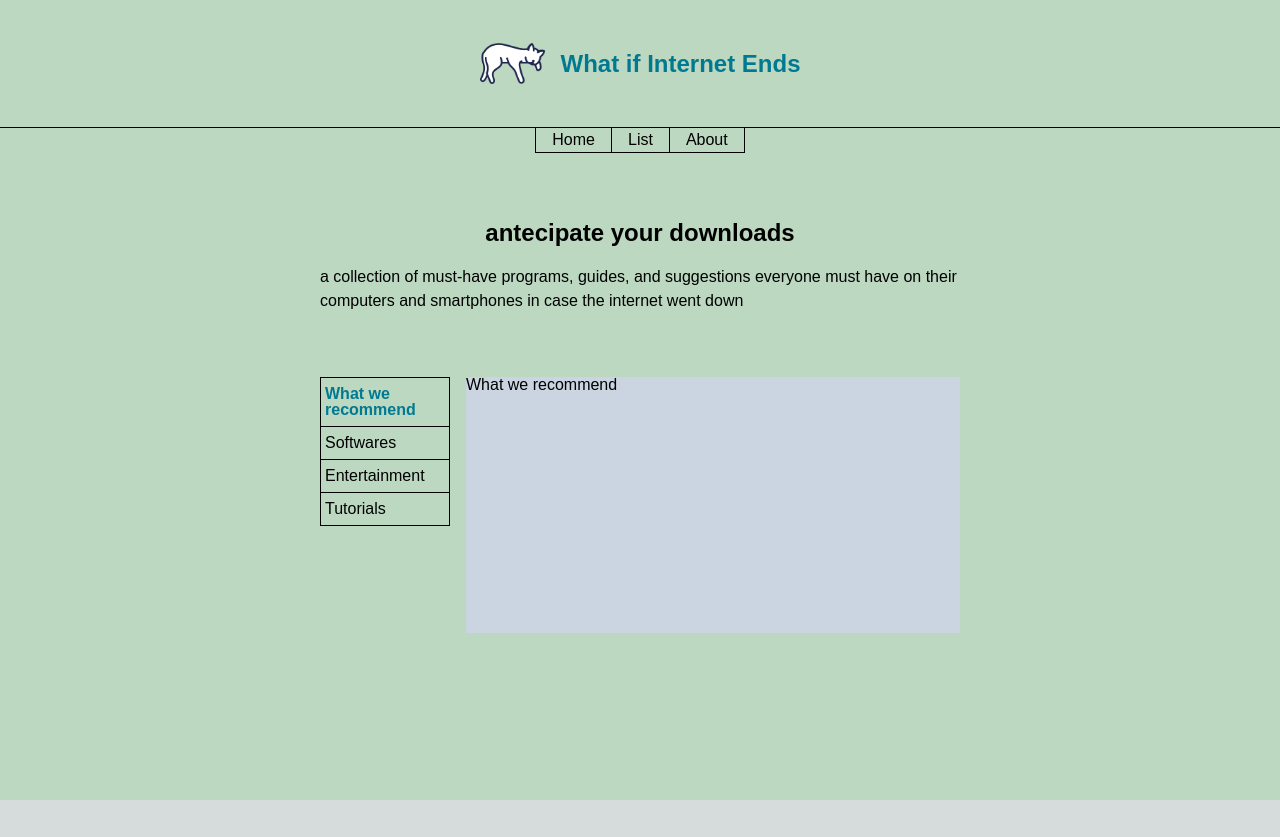
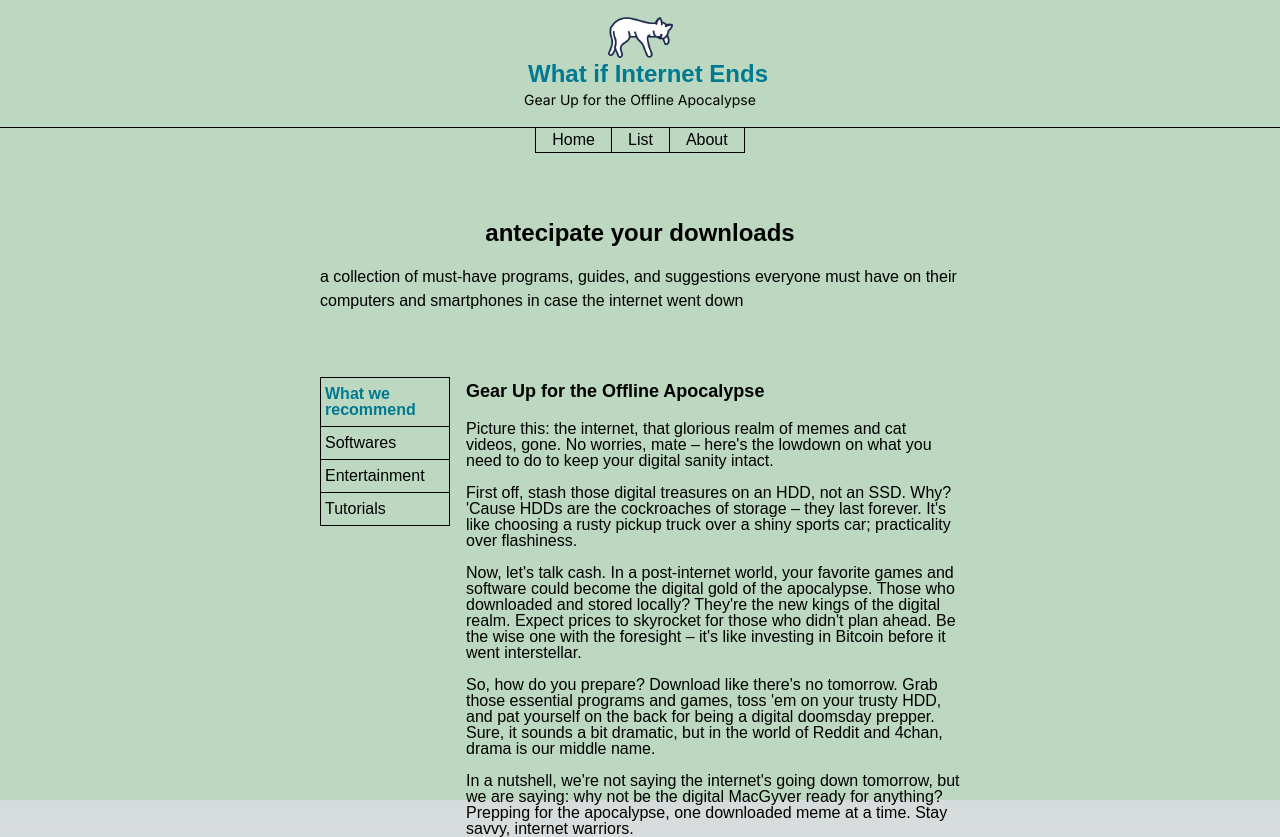
Before and after one commit to dankwx/whatifinternetends, a Next.js app: page / in a window 1280 px wide. Before the commit the page ends 800 px from the top, so only its background shows below. Built offline with nearby package versions, Linux system fonts and the light colour scheme.

Commit message:
feature: add main content text in home and restyle header

```diff
--- a/app/page.tsx
+++ b/app/page.tsx
@@ -70,13 +70,47 @@ export default function Home() {
               </div>
             </div>
           </div>
-          <div className="w-full bg-slate-300 h-64 ml-4">
-            <h2
+          <div className="bg-slate-3s00 ml-4 h-64 w-full">
+            <div
               id="main"
               style={{ display: activeTab === "main" ? "flex" : "none" }}
+              className="flex-col"
             >
-              What we recommend
-            </h2>
+              <h2 className="text-lg font-extrabold mb-4">
+                Gear Up for the Offline Apocalypse
+              </h2>
+              <p>
+                Picture this: the internet, that glorious realm of memes and cat
+                videos, gone. No worries, mate – here's the lowdown on what you
+                need to do to keep your digital sanity intact.
+                <br />
+                <br />
+                First off, stash those digital treasures on an HDD, not an SSD.
+                Why? 'Cause HDDs are the cockroaches of storage – they last
+                forever. It's like choosing a rusty pickup truck over a shiny
+                sports car; practicality over flashiness.
+                <br />
+                <br />
+                Now, let's talk cash. In a post-internet world, your favorite
+                games and software could become the digital gold of the
+                apocalypse. Those who downloaded and stored locally? They're the
+                new kings of the digital realm. Expect prices to skyrocket for
+                those who didn't plan ahead. Be the wise one with the foresight
+                – it's like investing in Bitcoin before it went interstellar.{" "}
+                <br />
+                <br />
+                So, how do you prepare? Download like there's no tomorrow. Grab
+                those essential programs and games, toss 'em on your trusty HDD,
+                and pat yourself on the back for being a digital doomsday
+                prepper. Sure, it sounds a bit dramatic, but in the world of
+                Reddit and 4chan, drama is our middle name. <br />
+                <br />
+                In a nutshell, we're not saying the internet's going down
+                tomorrow, but we are saying: why not be the digital MacGyver
+                ready for anything? Prepping for the apocalypse, one downloaded
+                meme at a time. Stay savvy, internet warriors.
+              </p>
+            </div>
             <h2
               id="softwares"
               style={{ display: activeTab === "softwares" ? "flex" : "none" }}
--- a/components/Header/Header.tsx
+++ b/components/Header/Header.tsx
@@ -1,12 +1,13 @@
-import Image from 'next/image'
-import cat from './cat.png'
-export default function Header () {
+import Image from "next/image";
+import cat from "./cat.png";
+export default function Header() {
   return (
-    <header className='flex items-center justify-center w-full h-32 border-solid border-b'>
-      <Image src={cat} width={65} alt='cat' />
-      <h1 className='text-terciary-color font-main font-bold text-2xl ml-4'>
+    <header className="flex h-32 w-full flex-col items-center justify-center border-b border-solid">
+      <Image src={cat} width={65} alt="cat" />
+      <h1 className="ml-4 font-main text-2xl font-bold text-terciary-color">
         What if Internet Ends
       </h1>
+      <p className="text-sm">Gear Up for the Offline Apocalypse</p>
     </header>
-  )
+  );
 }
```
